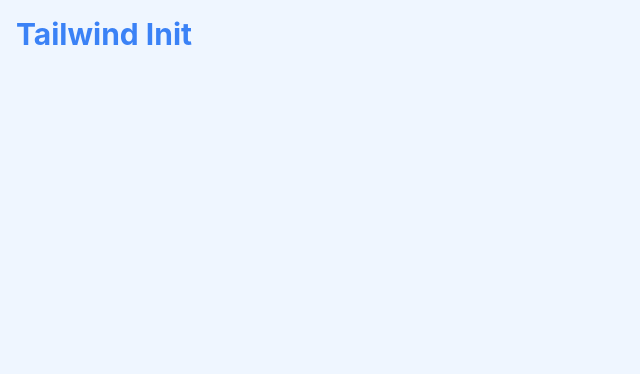
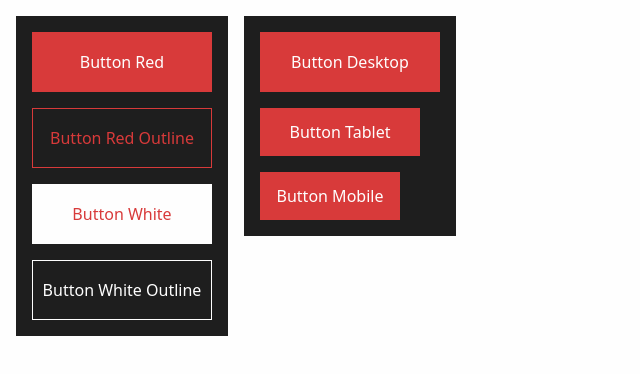
Before and after one commit to dc-darren/dc-darren.github.io, a React (Create React App) app: page / in a window 1280 px wide. Shown: the top 374 px of the page, without its empty margins (0-640 px from the left). Built offline with nearby package versions, Linux system fonts and the light colour scheme.

Commit message:
CSS custom buttons

```diff
--- a/src/App.js
+++ b/src/App.js
@@ -1,7 +1,17 @@
 function App() {
   return (
-    <div className="bg-blue-50 min-h-screen p-4">
-      <h1 className="font-bold text-blue-500 text-3xl">Tailwind Init</h1>
+    <div className="min-h-screen bg-dc-white flex p-4">
+      <div className="h-fit flex flex-col gap-4 bg-dc-black p-4">
+        <button className="btn-desktop btn-dc-red">Button Red</button>
+        <button className="btn-desktop btn-dc-red-outline">Button Red Outline</button>
+        <button className="btn-desktop btn-dc-white">Button White</button>
+        <button className="btn-desktop btn-dc-white-outline">Button White Outline</button>
+      </div>
+      <div className="h-fit flex flex-col gap-4 bg-dc-black p-4 ml-4">
+        <button className="btn-desktop btn-dc-red">Button Desktop</button>
+        <button className="btn-tablet btn-dc-red">Button Tablet</button>
+        <button className="btn-mobile btn-dc-red">Button Mobile</button>
+      </div>
     </div>
   );
 }
--- a/src/css/style.css
+++ b/src/css/style.css
@@ -559,48 +559,95 @@
   --tw-backdrop-sepia:  ;
 }
 
+.ml-4 {
+  margin-left: 1rem;
+}
+
+.flex {
+  display: flex;
+}
+
+.h-fit {
+  height: -webkit-fit-content;
+  height: -moz-fit-content;
+  height: fit-content;
+}
+
 .min-h-screen {
   min-height: 100vh;
 }
 
-.bg-blue-50 {
+.flex-col {
+  flex-direction: column;
+}
+
+.gap-4 {
+  gap: 1rem;
+}
+
+.bg-dc-white {
   --tw-bg-opacity: 1;
-  background-color: rgb(239 246 255 / var(--tw-bg-opacity));
+  background-color: rgb(254 254 254 / var(--tw-bg-opacity));
+}
+
+.bg-dc-black {
+  --tw-bg-opacity: 1;
+  background-color: rgb(30 30 30 / var(--tw-bg-opacity));
 }
 
 .p-4 {
   padding: 1rem;
 }
 
-.text-3xl {
-  font-size: 1.875rem;
-  line-height: 2.25rem;
+.btn-desktop,
+.btn-tablet,
+.btn-mobile {
+  display: flex;
+  justify-content: center;
+  align-items: center;
 }
 
-.font-bold {
-  font-weight: 700;
+.btn-desktop {
+  width: 180px;
+  height: 60px;
 }
 
-.text-dc-red {
+.btn-tablet {
+  width: 160px;
+  height: 48px;
+}
+
+.btn-mobile {
+  width: 140px;
+  height: 48px;
+}
+
+.btn-dc-red {
+  --tw-bg-opacity: 1;
+  background-color: rgb(216 58 58 / var(--tw-bg-opacity));
+  --tw-text-opacity: 1;
+  color: rgb(254 254 254 / var(--tw-text-opacity));
+}
+
+.btn-dc-red-outline {
+  border-width: 1px;
+  --tw-border-opacity: 1;
+  border-color: rgb(216 58 58 / var(--tw-border-opacity));
   --tw-text-opacity: 1;
   color: rgb(216 58 58 / var(--tw-text-opacity));
 }
 
-.text-blue-500 {
+.btn-dc-white {
+  --tw-bg-opacity: 1;
+  background-color: rgb(254 254 254 / var(--tw-bg-opacity));
   --tw-text-opacity: 1;
-  color: rgb(59 130 246 / var(--tw-text-opacity));
+  color: rgb(216 58 58 / var(--tw-text-opacity));
 }
 
-body {
-  margin: 0;
-  font-family: -apple-system, BlinkMacSystemFont, 'Segoe UI', 'Roboto', 'Oxygen',
-    'Ubuntu', 'Cantarell', 'Fira Sans', 'Droid Sans', 'Helvetica Neue',
-    sans-serif;
-  -webkit-font-smoothing: antialiased;
-  -moz-osx-font-smoothing: grayscale;
+.btn-dc-white-outline {
+  border-width: 1px;
+  --tw-border-opacity: 1;
+  border-color: rgb(254 254 254 / var(--tw-border-opacity));
+  --tw-text-opacity: 1;
+  color: rgb(254 254 254 / var(--tw-text-opacity));
 }
-
-code {
-  font-family: source-code-pro, Menlo, Monaco, Consolas, 'Courier New',
-    monospace;
-}
--- a/src/index.css
+++ b/src/index.css
@@ -2,16 +2,51 @@
 @tailwind components;
 @tailwind utilities;
 
-body {
-  margin: 0;
-  font-family: -apple-system, BlinkMacSystemFont, 'Segoe UI', 'Roboto', 'Oxygen',
-    'Ubuntu', 'Cantarell', 'Fira Sans', 'Droid Sans', 'Helvetica Neue',
-    sans-serif;
-  -webkit-font-smoothing: antialiased;
-  -moz-osx-font-smoothing: grayscale;
+.btn-desktop,
+.btn-tablet,
+.btn-mobile {
+  display: flex;
+  justify-content: center;
+  align-items: center;
 }
 
-code {
-  font-family: source-code-pro, Menlo, Monaco, Consolas, 'Courier New',
-    monospace;
+.btn-desktop {
+  width: 180px;
+  height: 60px;
 }
+
+.btn-tablet {
+  width: 160px;
+  height: 48px;
+}
+
+.btn-mobile {
+  width: 140px;
+  height: 48px;
+}
+
+.btn-dc-red {
+  @apply
+  bg-dc-red
+  text-dc-white;
+}
+
+.btn-dc-red-outline {
+  @apply
+  border
+  border-dc-red
+  text-dc-red;
+}
+
+.btn-dc-white {
+  @apply
+  bg-dc-white
+  text-dc-red;
+}
+
+.btn-dc-white-outline {
+  @apply
+  border
+  border-dc-white
+  text-dc-white;
+}
```
